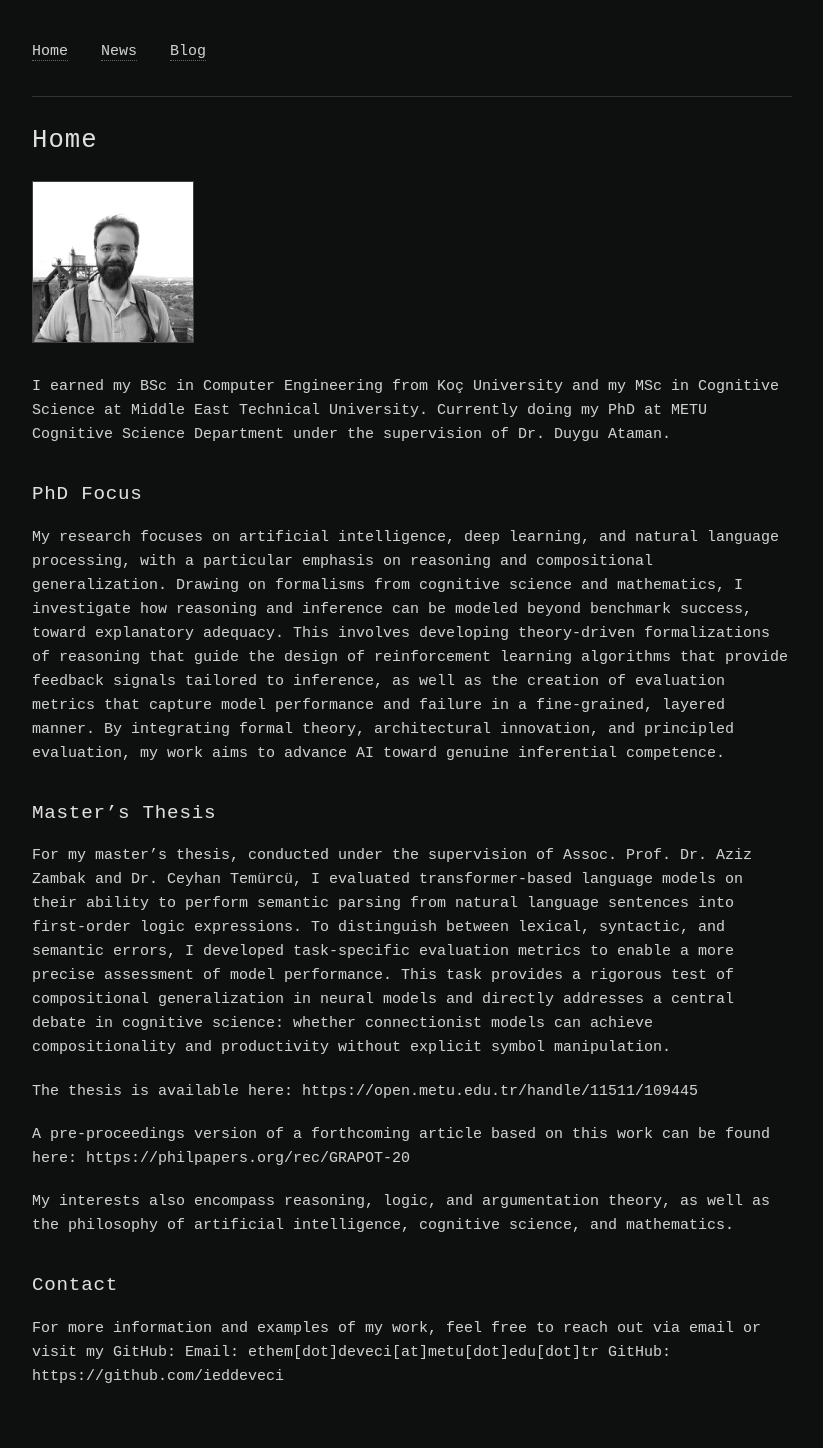
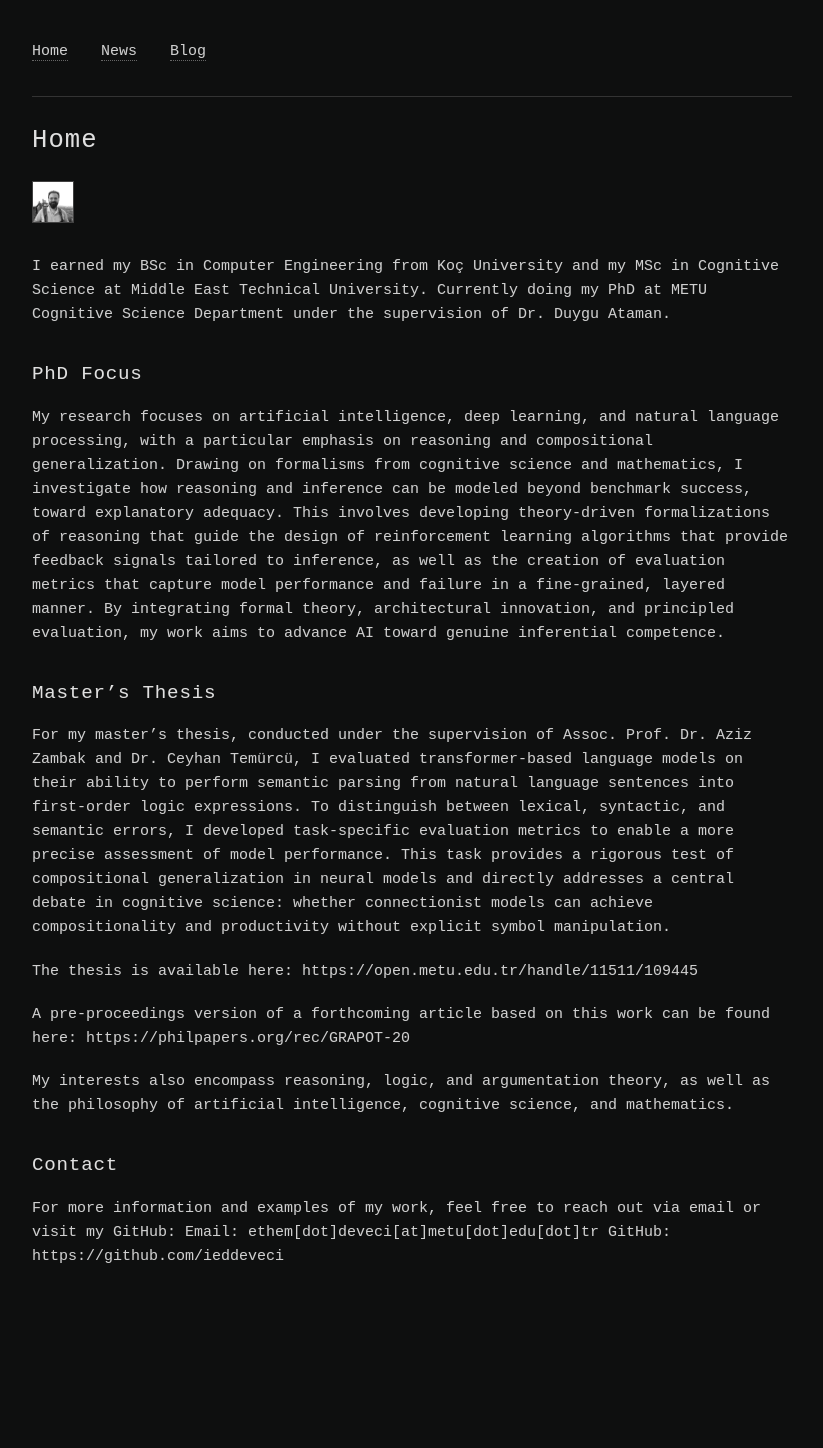
Before and after one commit to ieddeveci/ieddeveci.github.io, a Jekyll site: the page built from index.md, in a window 1280 px wide. Shown: the whole page, without its empty margins (228-1051 px from the left). Built offline with Jekyll 4.4.1, drawn with Linux system fonts in a browser that asks for light colours; after the commit the page ends 1328 px from its top, so only the background shows below that.

Commit message:
Update style.css

```diff
--- a/assets/css/style.css
+++ b/assets/css/style.css
@@ -90,7 +90,8 @@ p {
 .profile-photo {
   display: block;
   margin: 0 0 2rem 0;
-  max-width: 160px;
+  max-width: 40px;
+  height: auto;
   border: 1px solid #444;
   filter: grayscale(100%) contrast(1.05);
 }
```
